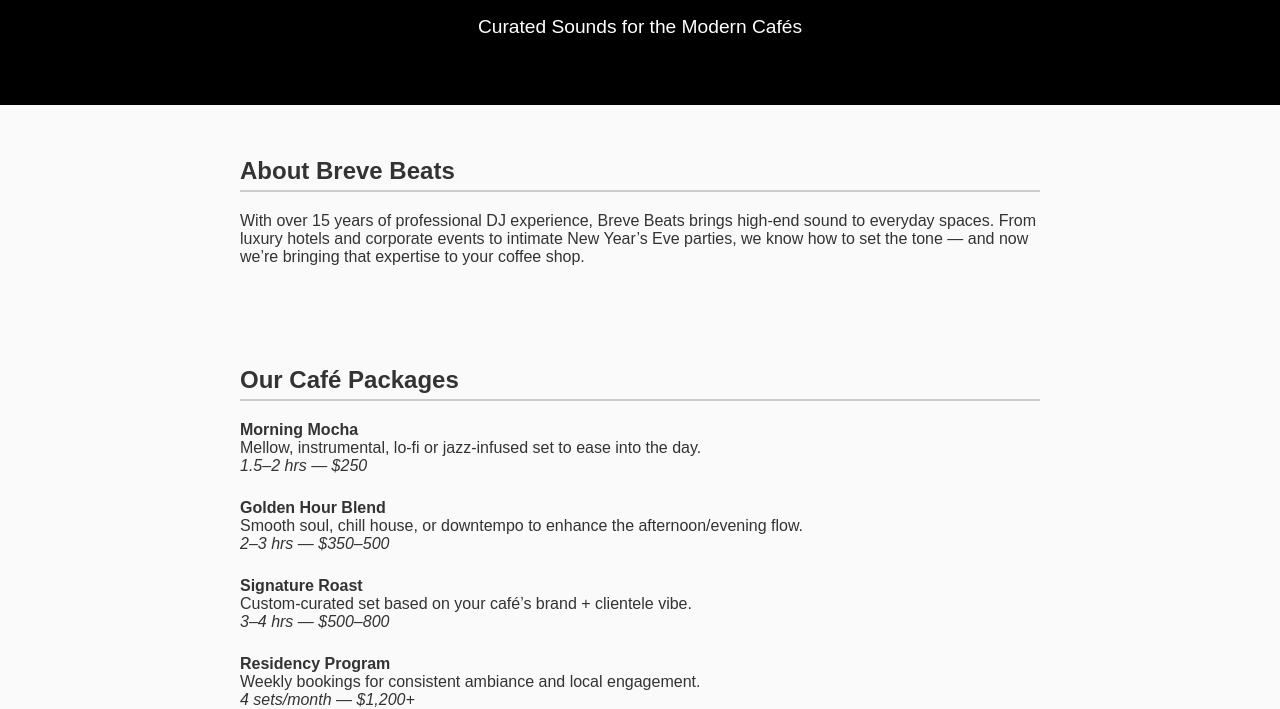
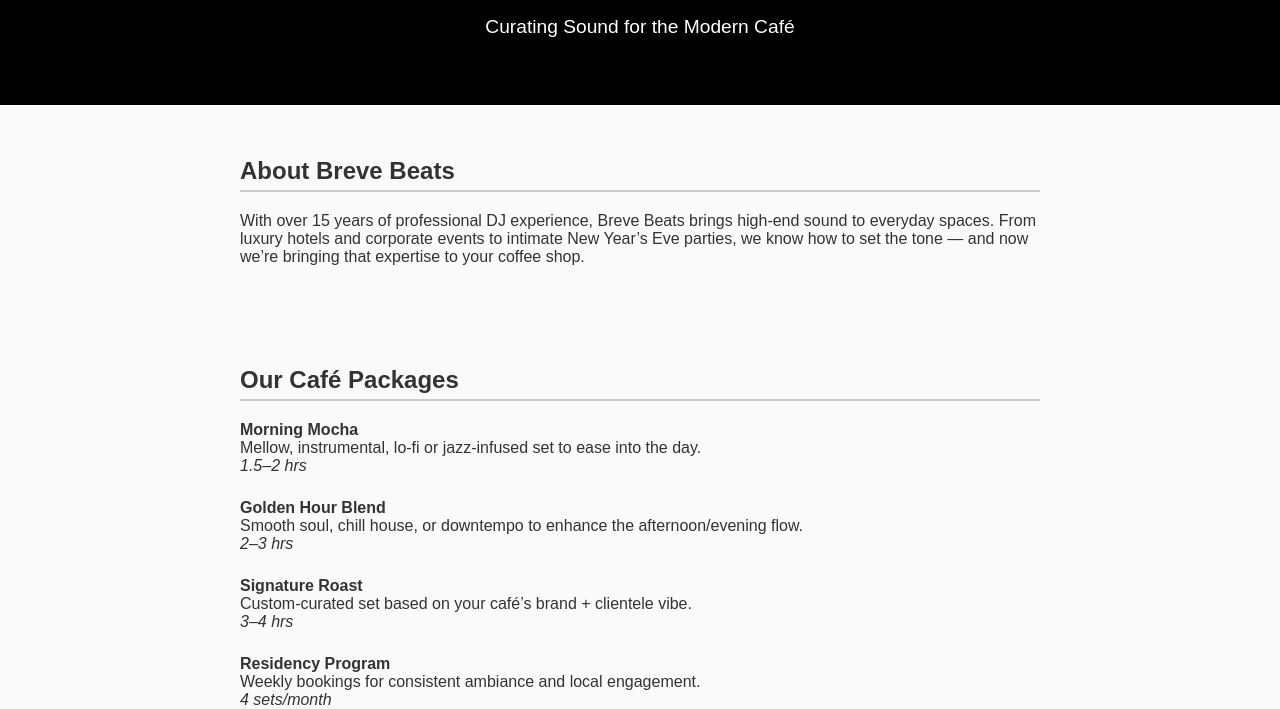
Before and after one commit to lordpyro/brevebeats, a plain HTML site: page index.html in a window 1280 px wide. Shown: the part 96-805 px from the top of the page. Drawn offline with Linux system fonts and the light colour scheme; a web font is replaced by a local one.

Commit message:
Update index.html

```diff
--- a/index.html
+++ b/index.html
@@ -53,7 +53,7 @@
 <body>
   <header>
     <h1>Breve Beats</h1>
-    <p>Curated Sounds for the Modern Cafés</p>
+    <p>Curating Sound for the Modern Café</p>
   </header>
 
   <section>
@@ -66,22 +66,22 @@
     <div class="package">
       <strong>Morning Mocha</strong><br />
       Mellow, instrumental, lo-fi or jazz-infused set to ease into the day.<br />
-      <em>1.5–2 hrs — $250</em>
+      <em>1.5–2 hrs</em>
     </div>
     <div class="package">
       <strong>Golden Hour Blend</strong><br />
       Smooth soul, chill house, or downtempo to enhance the afternoon/evening flow.<br />
-      <em>2–3 hrs — $350–500</em>
+      <em>2–3 hrs</em>
     </div>
     <div class="package">
       <strong>Signature Roast</strong><br />
       Custom-curated set based on your café’s brand + clientele vibe.<br />
-      <em>3–4 hrs — $500–800</em>
+      <em>3–4 hrs</em>
     </div>
     <div class="package">
       <strong>Residency Program</strong><br />
       Weekly bookings for consistent ambiance and local engagement.<br />
-      <em>4 sets/month — $1,200+</em>
+      <em>4 sets/month</em>
     </div>
     <p><em>All packages include setup, teardown, and pro-grade equipment. Custom lighting available upon request.</em></p>
   </section>
```
